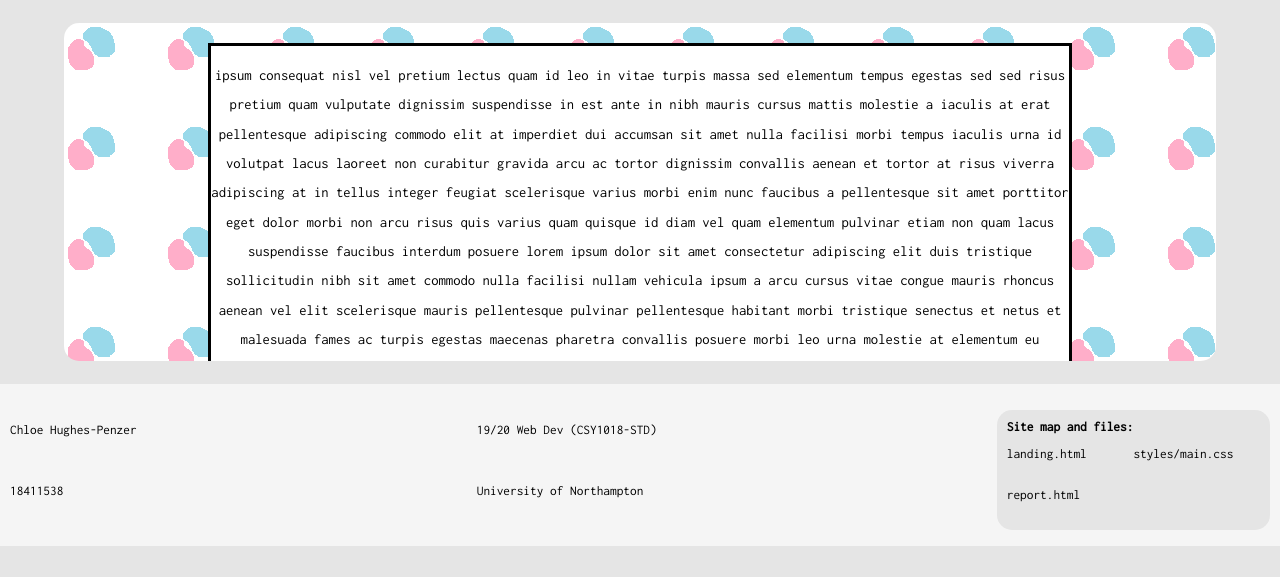
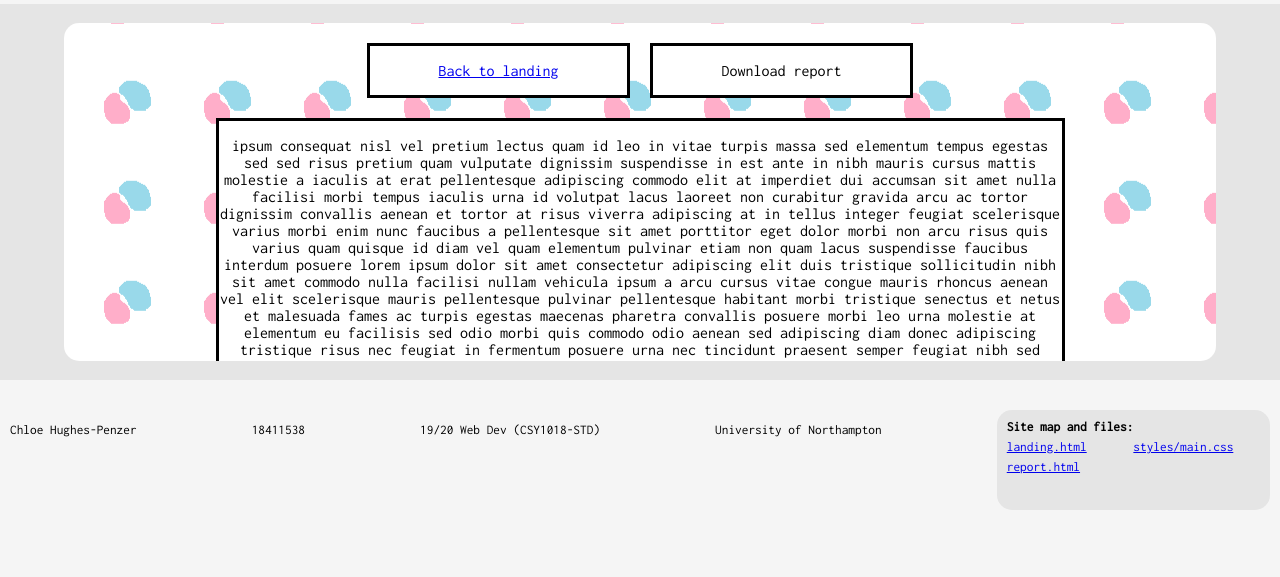
Before and after one commit to chloehp/assignment0, a plain HTML site: page report.html in a window 1280 px wide. Shown: the part 223-800 px from the top of the page. Drawn offline with Linux system fonts and the light colour scheme.

Commit message:
yes lads

```diff
--- a/styles/main.css
+++ b/files/style.css
@@ -7,8 +7,8 @@ fonts::::
 body{
     margin: 0;
     padding: 0;
-    background: #e5e5e5;
     font-family: 'Inconsolata', monospace;
+    background: #f5f5f5;
 }
 
 header{
@@ -18,6 +18,11 @@ header{
     margin: 0 0 1vh;
     width: 100%;
     background: white;
+}
+
+header a{
+    color: black;
+    text-decoration: none;
 }
 
 .profilepic{
@@ -43,12 +48,13 @@ header{
     justify-content: center;
     width: 100%;
     height: 47vh;
+    background: #e5e5e5;
 }
 
 .page{
     display: grid;
-    grid-template: 0.1fr 1fr 1fr 1fr 0.1fr / 1fr 1fr 4fr 1fr 1fr;
-    grid-row-gap: 20px;
+    grid-template: 0.1fr 1fr 1fr 1fr 0.1fr / 1fr 1fr 2fr 2fr 1fr 1fr;
+    grid-gap: 20px;
     border-radius: 15px;
     width: 90%;
     height: auto;
@@ -56,39 +62,33 @@ header{
     overflow: auto;
     text-align: center;
     background: url(pattern2.png);
+    background-attachment: fixed;
       }
 
 .tapbox{
     border: solid 3px;
     background: white;
-    overflow: hidden;
 }
 .tapbox img{width: 6vh;margin: 1vh 0.1vh;}
+.tapbox:hover{outline: 1.5vh solid #c5c5c5;}
 
-.tb1{grid-area: 2 / 2 / span 1 / span 3;}
-.tb2{grid-area: 3 / 3 / span 1 / span 1;}
-.tb3{
-    grid-area: 4 / 3 / span 1 / span 1;
-    outline: 1.5vh solid #c5c5c5;
-}
-.tb4{
-    grid-area: 2 / 2 / span 70 / span 3;
-    line-height: 2;
-    overflow: initial;
-    font-size: 11pt;
-}
-.tb5{grid-area: 72 / 3 / span 3 / span 1;}
+.tb1{grid-area: 2 / 2 / span 1 / span 4;}
+.tb2{grid-area: 3 / 3 / span 1 / span 2;}
+.tb3{grid-area: 4 / 3 / span 1 / span 2;}
+
+.tb4{grid-area: 2 / 3 / span 1 / span 1;}
+.tb5{grid-area: 2 / 4 / span 1 / span 1;}
+.tb6{grid-area: 3 / 2 / 4 / span 4;}
 
 footer{
     display: flex;
     align-content: space-between;
     flex-flow: column wrap;
     width: 100%;
-    height: 130px;
+    height: 120px;
     margin: 2.5vh 0 -1vh;
     overflow: auto;
     font-size: smaller;
-    background: #f5f5f5;
     outline: 2vh solid #f5f5f5;
 }
 
@@ -96,16 +96,17 @@ footer{
     margin: 10px;
 }
 
-.sitemap{
+.sitemap ul{
     display: grid;
     grid-template: 1fr 1fr 1fr 1fr / 1fr 1fr;
-    height: 100px;
+    height: 80px;
     background: #e5e5e5;
     margin: 10px;
     padding: 10px;
     list-style-type: none;
     border-radius: 15px;
 }
+.sitemap li:hover{font-weight: bold;}
 
 .sm1{grid-area: 2 / 1;}
 .sm2{grid-area: 3 / 1;}
--- a/report.html
+++ b/report.html
@@ -5,21 +5,24 @@
     <meta name="viewport" content="width=device-width, initial-scale=1.0">
     <meta http-equiv="X-UA-Compatible" content="ie=edge">
     <title>Assignment Zero: Landing page</title>
-    <link rel="stylesheet" href="styles/main.css">
+    <link rel="stylesheet" href="files/style.css">
     <link href="https://fonts.googleapis.com/css?family=Inconsolata|Quicksand&display=swap" rel="stylesheet">
 </head>
 <body>
     <header>
-        <img class="profilepic" src="images/shane.gif" alt="Photograph of me">
-        <h1 class="profiletitle">CHLOE<br>HUGHES-<br>PENZER</h1>
+        <a href="landing.html"><img class="profilepic" src="images/shane.gif" alt="Photograph of me"></a>
+        <a href="landing.html"><h1 class="profiletitle">CHLOE<br>HUGHES-<br>PENZER</h1></a>
     </header>
     <div class="container">
         <div class="page">
             <article class="tapbox tb4">
-                <p>ipsum consequat nisl vel pretium lectus quam id leo in vitae turpis massa sed elementum tempus egestas sed sed risus pretium quam vulputate dignissim suspendisse in est ante in nibh mauris cursus mattis molestie a iaculis at erat pellentesque adipiscing commodo elit at imperdiet dui accumsan sit amet nulla facilisi morbi tempus iaculis urna id volutpat lacus laoreet non curabitur gravida arcu ac tortor dignissim convallis aenean et tortor at risus viverra adipiscing at in tellus integer feugiat scelerisque varius morbi enim nunc faucibus a pellentesque sit amet porttitor eget dolor morbi non arcu risus quis varius quam quisque id diam vel quam elementum pulvinar etiam non quam lacus suspendisse faucibus interdum posuere lorem ipsum dolor sit amet consectetur adipiscing elit duis tristique sollicitudin nibh sit amet commodo nulla facilisi nullam vehicula ipsum a arcu cursus vitae congue mauris rhoncus aenean vel elit scelerisque mauris pellentesque pulvinar pellentesque habitant morbi tristique senectus et netus et malesuada fames ac turpis egestas maecenas pharetra convallis posuere morbi leo urna molestie at elementum eu facilisis sed odio morbi quis commodo odio aenean sed adipiscing diam donec adipiscing tristique risus nec feugiat in fermentum posuere urna nec tincidunt praesent semper feugiat nibh sed pulvinar</p>
+                <a href="landing.html"><p>Back to landing</p></a>
             </article>
             <article class="tapbox tb5">
-                <a href="landing.html">Back to the landing page</a>
+                <p>Download report</p>
+            </article>
+            <article class="tapbox tb6">
+                <p>ipsum consequat nisl vel pretium lectus quam id leo in vitae turpis massa sed elementum tempus egestas sed sed risus pretium quam vulputate dignissim suspendisse in est ante in nibh mauris cursus mattis molestie a iaculis at erat pellentesque adipiscing commodo elit at imperdiet dui accumsan sit amet nulla facilisi morbi tempus iaculis urna id volutpat lacus laoreet non curabitur gravida arcu ac tortor dignissim convallis aenean et tortor at risus viverra adipiscing at in tellus integer feugiat scelerisque varius morbi enim nunc faucibus a pellentesque sit amet porttitor eget dolor morbi non arcu risus quis varius quam quisque id diam vel quam elementum pulvinar etiam non quam lacus suspendisse faucibus interdum posuere lorem ipsum dolor sit amet consectetur adipiscing elit duis tristique sollicitudin nibh sit amet commodo nulla facilisi nullam vehicula ipsum a arcu cursus vitae congue mauris rhoncus aenean vel elit scelerisque mauris pellentesque pulvinar pellentesque habitant morbi tristique senectus et netus et malesuada fames ac turpis egestas maecenas pharetra convallis posuere morbi leo urna molestie at elementum eu facilisis sed odio morbi quis commodo odio aenean sed adipiscing diam donec adipiscing tristique risus nec feugiat in fermentum posuere urna nec tincidunt praesent semper feugiat nibh sed pulvinar</p>
             </article>
         </div>
     </div>
@@ -36,18 +39,20 @@
         <article class="footel">
             <p>University of Northampton</p>
         </article>
-        <div class="sitemap">
-            <b>Site map and files:</b>
-            <article class="sm1">
-                <p>landing.html</p>
-            </article>
-            <article class="sm2">
-                <p>report.html</p>
-            </article>
-            <article class="sm3">
-                <p>styles/main.css</p>
-            </article>
-        </div>
+        <nav class="sitemap">
+            <ul>
+                <b>Site map and files:</b>
+                <li class="sm1">
+                    <a href="landing.html">landing.html</a>
+                </li>
+                <li class="sm2">
+                    <a href="report.html">report.html</a>
+                </li>
+                <li class="sm3">
+                    <a href="styles/main.css">styles/main.css</a>
+                </li>
+            </ul>
+        </nav>
     </footer>
 </body>
 </html>
```
Also changed, not shown: landing.html (+12 -10 lines), files/pattern2.png (renamed from styles/pattern2.png), scripts/main.js (deleted).
